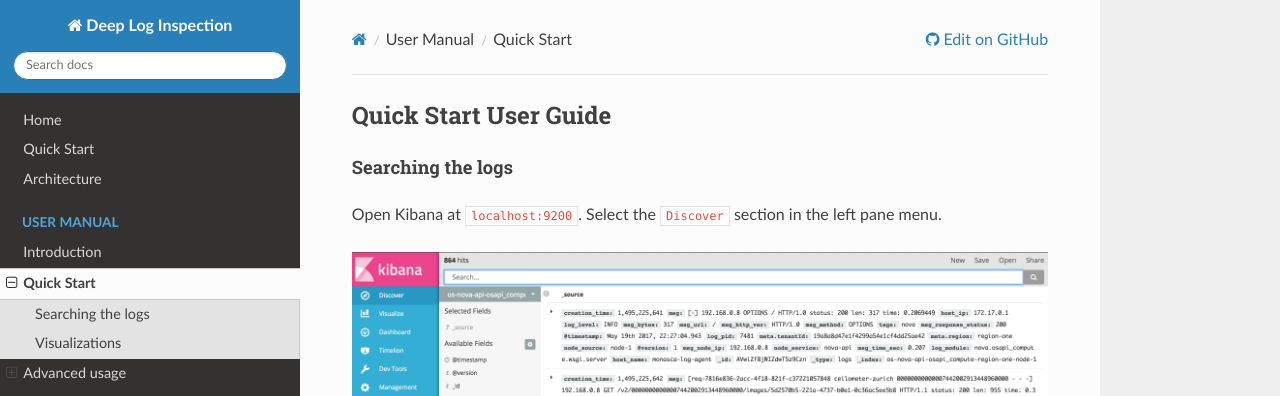
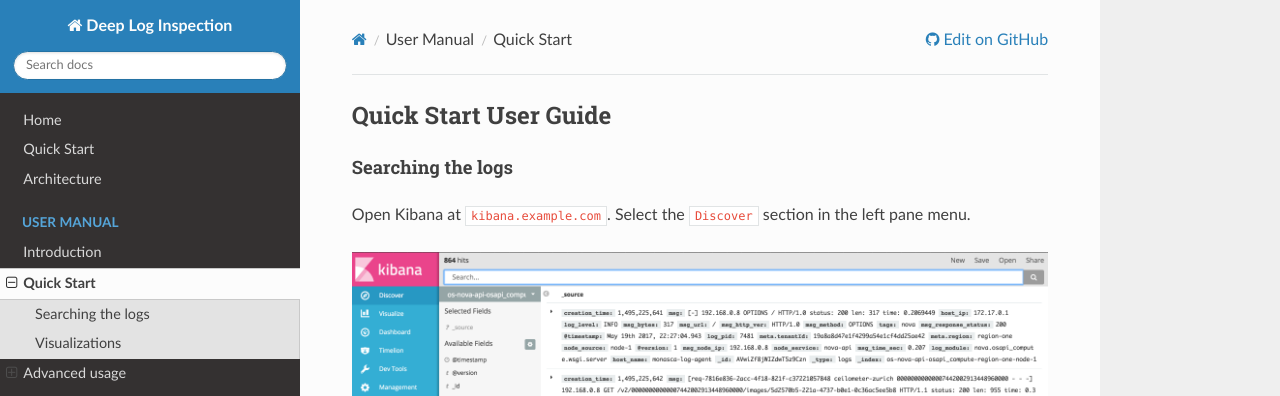
Before and after one commit to martel-innovate/deep-log-inspection, an MkDocs documentation site: the page built from doc/user/quickstart.md, in a window 1280 px wide and 900 px high. Shown: the top 396 px of the window. Built offline with MkDocs 1.6.1, drawn with Linux system fonts in a browser that asks for light colours; nearby versions of some CDN libraries; old or Windows-style settings are respelled for this version of MkDocs.

Commit message:
updated user/quickstart guide

```diff
--- a/doc/user/quickstart.md
+++ b/doc/user/quickstart.md
@@ -1,7 +1,7 @@
 ## Quick Start User Guide
 
 #### Searching the logs
-Open Kibana at `localhost:9200`. Select the `Discover` section in the left pane menu.
+Open Kibana at `kibana.example.com`. Select the `Discover` section in the left pane menu.
 
 ![discover logs](../img/discover-logs.png)
 
```
